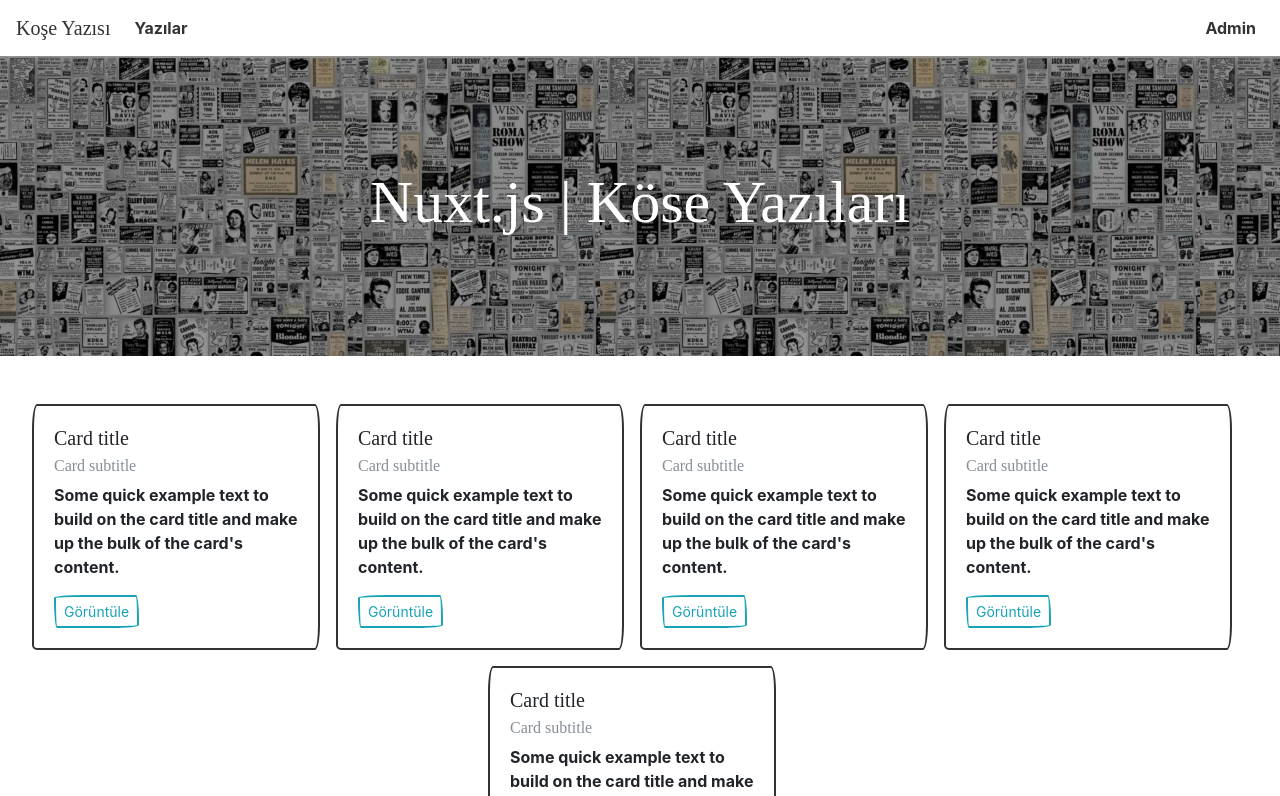
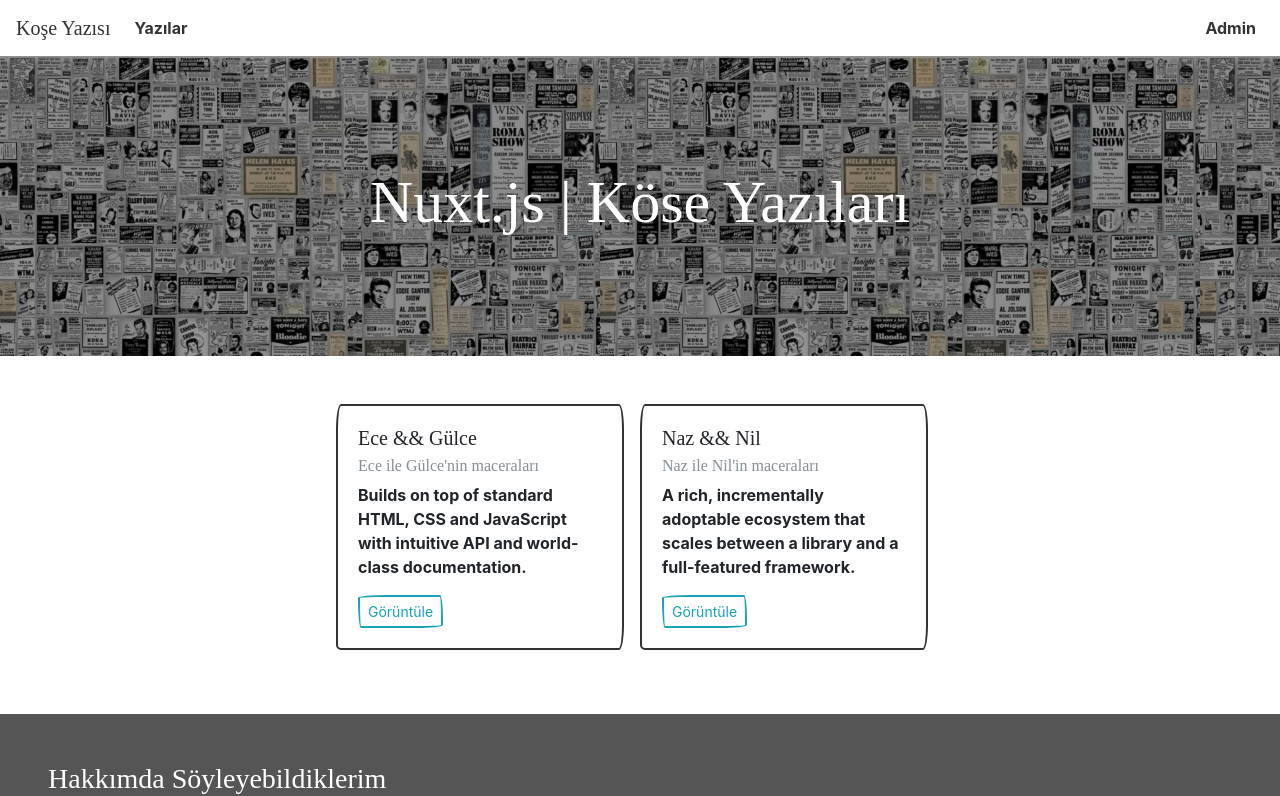
Before and after one commit to fatihece/opinion, a Nuxt app: page / in a window 1280 px wide. Shown: the top 796 px of the page. Built offline with nearby package versions, Linux system fonts and the light colour scheme; a web font is replaced by a local one.

Commit message:
make dynamic data

```diff
--- a/components/post/Post.vue
+++ b/components/post/Post.vue
@@ -1,17 +1,16 @@
 <template>
   <div class="card mr-3 mb-3 card-success" style="width: 18rem">
     <div class="card-body">
-      <h5 class="card-title">Card title</h5>
-      <h6 class="card-subtitle mb-2 text-muted">Card subtitle</h6>
+      <h5 class="card-title">{{post.title}}</h5>
+      <h6 class="card-subtitle mb-2 text-muted">{{post.subTitle}}</h6>
       <p class="card-text">
-        Some quick example text to build on the card title and make up the bulk
-        of the card's content.
+        {{post.text}}
       </p>
 
       <div class="admin-button-container" v-if="isAdmin">
         <a
           href="#"
-          @click.prevent="$router.push('/admin/1')"
+          @click.prevent="$router.push('/admin/' + post.id)"
           class="btn btn-outline-warning btn-sm"
           >Düzenle</a
         >
@@ -20,7 +19,7 @@
       <a
       v-else
         href="#"
-        @click.prevent="$router.push('/posts/1')"
+        @click.prevent="$router.push('/posts/' + post.id)"
         class="btn btn-outline-info btn-sm"
         >Görüntüle</a>
     </div>
@@ -32,6 +31,10 @@ export default{
         isAdmin:{
             type:Boolean,
             required:true,
+        },
+        post:{
+          type:Object,
+          required:true
         }
     }
 }
--- a/components/post/PostList.vue
+++ b/components/post/PostList.vue
@@ -2,7 +2,11 @@
   <div
     class="container-fluid mt-5 d-flex flex-wrap justify-content-center align-items-center"
   >
-    <Post v-for="index in 5" v-bind:key="index" :isAdmin= "isAdmin"/>
+    <Post
+    :post="post"
+    v-for="post in posts"
+    :key="post.id"
+    :isAdmin= "isAdmin"/>
   </div>
 </template>
 <script>
@@ -16,6 +20,10 @@ export default {
     required:false,
     default:false,
     type:Boolean
+  },
+  posts:{
+    required:true,
+    type:Array
   }
  }
 };
--- a/pages/index.vue
+++ b/pages/index.vue
@@ -1,6 +1,6 @@
 <template>
   <div>
-    <PostList />
+    <PostList :posts="fetchedPosts"/>
     <About />
   </div>
 </template>
@@ -13,5 +13,23 @@ export default {
     PostList,
     About,
   },
+  data() {
+    return {
+      fetchedPosts: [
+        {
+          id: 1,
+          title: "Ece && Gülce",
+          subTitle: "Ece ile Gülce'nin maceraları",
+          text: "Builds on top of standard HTML, CSS and JavaScript with intuitive API and world-class documentation.",
+        },
+        {
+          id: 1,
+          title: "Naz && Nil",
+          subTitle: "Naz ile Nil'in maceraları",
+          text: "A rich, incrementally adoptable ecosystem that scales between a library and a full-featured framework.",
+        },
+      ],
+    };
+  },
 };
 </script>
```
